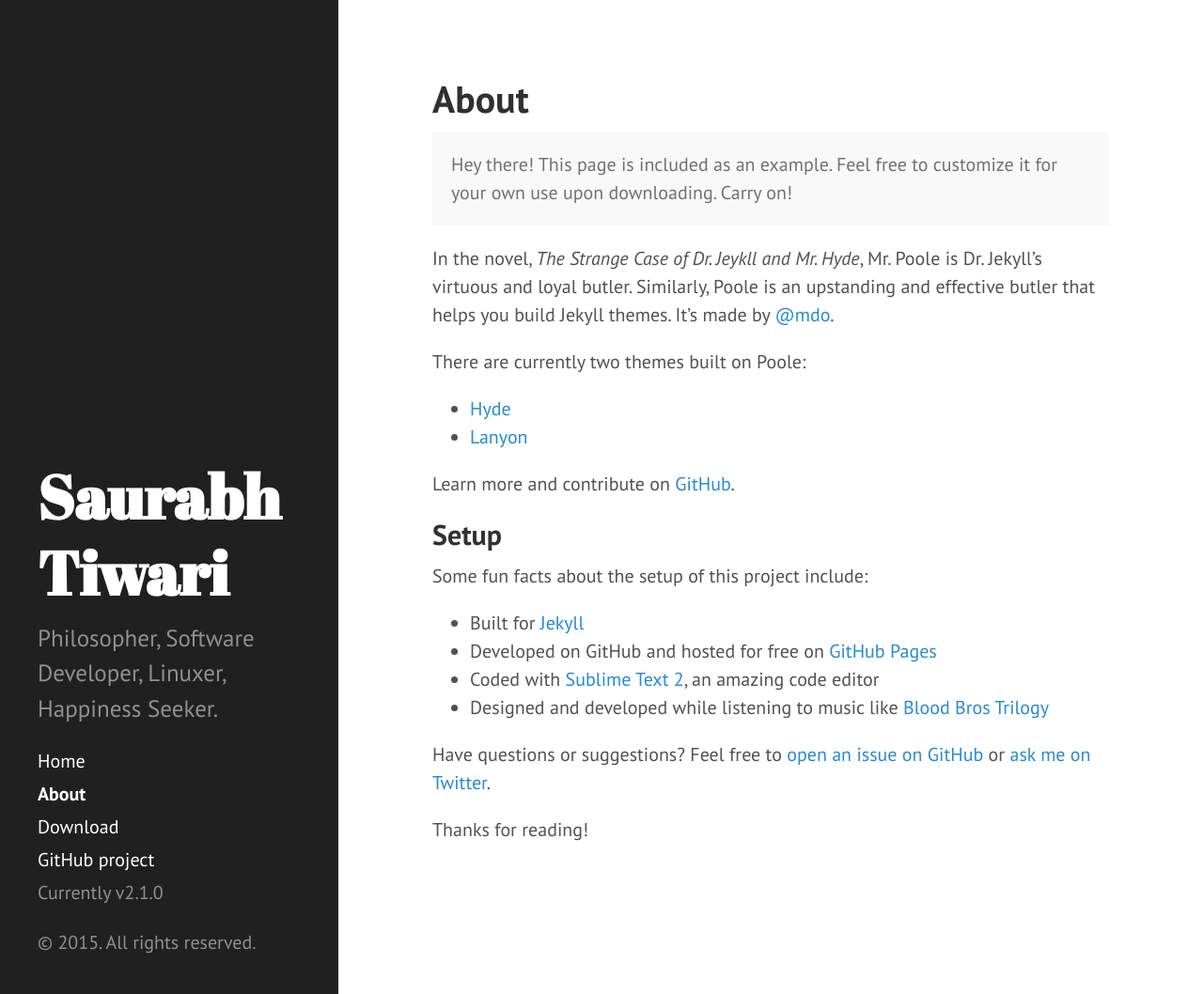
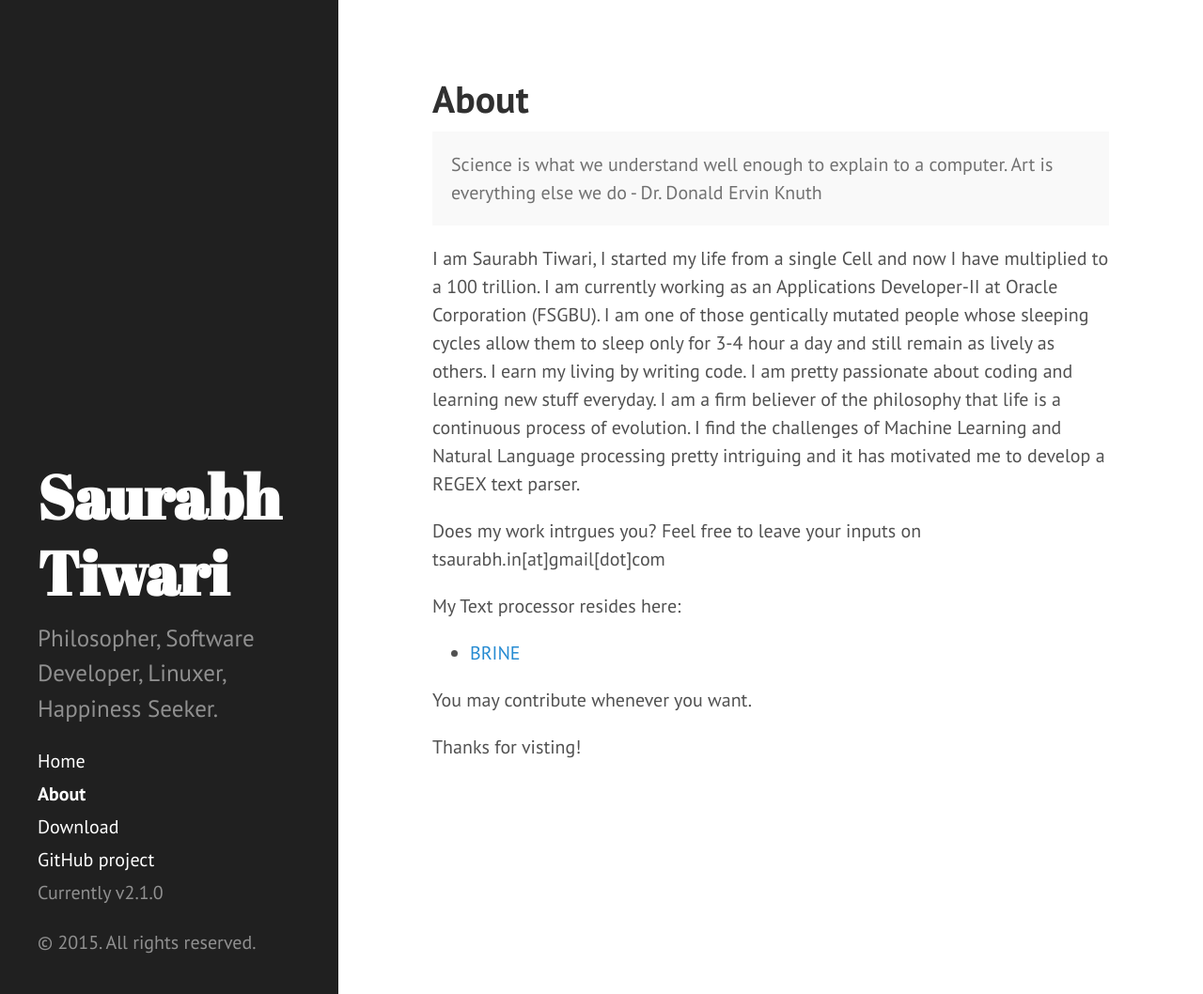
Before and after one commit to neo7/neo7.github.io, a Jekyll site: the page built from about.md, in a window 1280 px wide and 1058 px high. Shown: the whole window at 94% size. Built offline with Jekyll 4.4.1, drawn with Linux system fonts in a browser that asks for light colours; Markdown is read by kramdown in place of the engine named in the settings.

Commit message:
about me updated

```diff
--- a/about.md
+++ b/about.md
@@ -4,27 +4,30 @@ title: About
 ---
 
 <p class="message">
-  Hey there! This page is included as an example. Feel free to customize it for your own use upon downloading. Carry on!
+  Science is what we understand well enough to explain to a computer. Art is
+  everything else we do
+  - Dr. Donald Ervin Knuth
 </p>
 
-In the novel, *The Strange Case of Dr. Jeykll and Mr. Hyde*, Mr. Poole is Dr. Jekyll's virtuous and loyal butler. Similarly, Poole is an upstanding and effective butler that helps you build Jekyll themes. It's made by [@mdo](https://twitter.com/mdo).
+I am Saurabh Tiwari, I started my life from a single Cell and now I have
+multiplied to a 100 trillion.
+I am currently working as an Applications Developer-II at Oracle Corporation
+(FSGBU).
+I am one of those gentically mutated people whose sleeping cycles allow them to
+sleep only for 3-4 hour a day and still remain as lively as others.
+I earn my living by writing code. I am pretty passionate about coding and
+learning new stuff everyday.
+I am a firm believer of the philosophy that life is a continuous process of
+evolution.
+I find the challenges of Machine Learning and Natural Language processing pretty
+intriguing and it has motivated me to develop a REGEX text parser.
 
-There are currently two themes built on Poole:
+Does my work intrgues you? Feel free to leave your inputs on
+tsaurabh.in[at]gmail[dot]com
 
-* [Hyde](http://hyde.getpoole.com)
-* [Lanyon](http://lanyon.getpoole.com)
+My Text processor resides here:
+* [BRINE](http://github.com/neo7/brine)
 
-Learn more and contribute on [GitHub](https://github.com/poole).
+You may contribute whenever you want.
 
-## Setup
-
-Some fun facts about the setup of this project include:
-
-* Built for [Jekyll](http://jekyllrb.com)
-* Developed on GitHub and hosted for free on [GitHub Pages](https://pages.github.com)
-* Coded with [Sublime Text 2](http://sublimetext.com), an amazing code editor
-* Designed and developed while listening to music like [Blood Bros Trilogy](https://soundcloud.com/maddecent/sets/blood-bros-series)
-
-Have questions or suggestions? Feel free to [open an issue on GitHub](https://github.com/poole/issues/new) or [ask me on Twitter](https://twitter.com/mdo).
-
-Thanks for reading!
+Thanks for visting!
```
